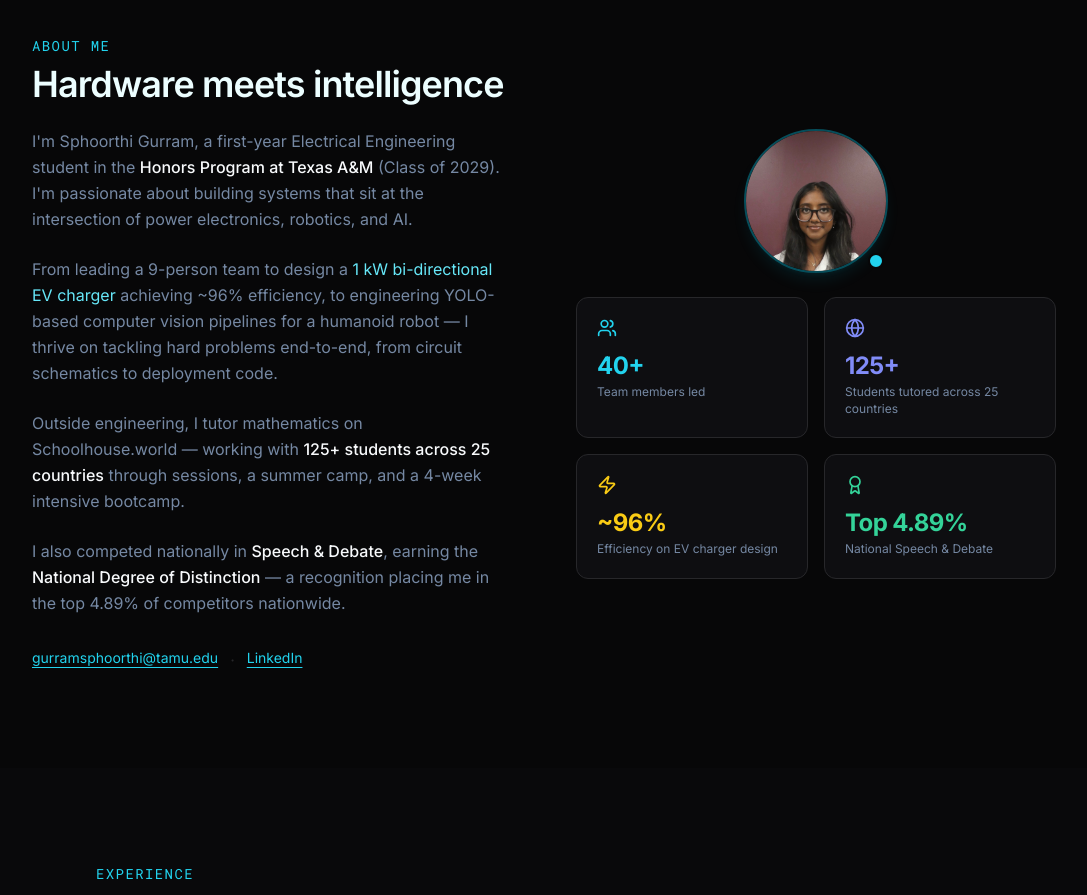
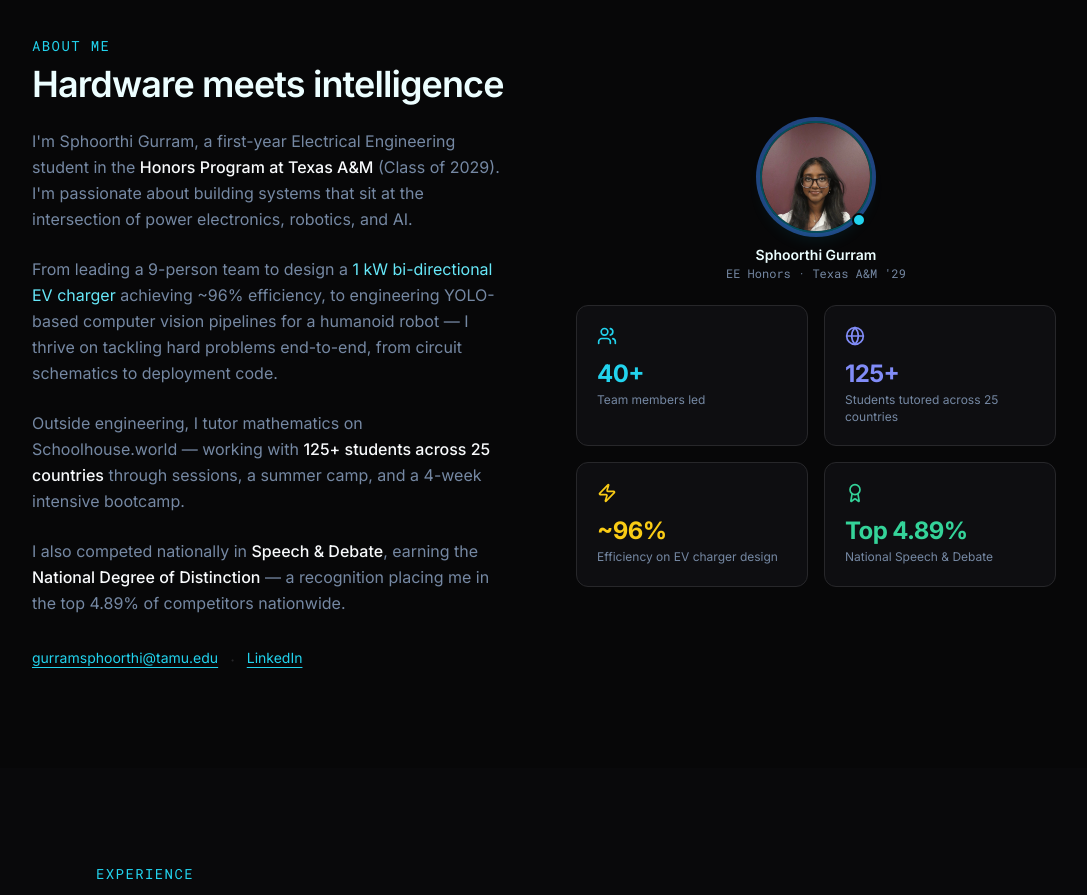
Before and after one commit to sphoorthigurram/sphoorthi-website, a Next.js app: page /sphoorthi-website/ in a window 1280 px wide. Shown: the part 860-1755 px from the top of the page, without its empty margins (96-1183 px from the left). Built offline with nearby package versions, Linux system fonts and the light colour scheme.

Commit message:
Move Behind the Scenes to end of Think Tank, fix headshot crop and layout
Co-Authored-By: Claude Sonnet 4.6 <noreply@anthropic.com>

```diff
--- a/src/components/About.tsx
+++ b/src/components/About.tsx
@@ -112,22 +112,27 @@ export default function About() {
           <div className="flex flex-col gap-6">
             {/* Headshot */}
             <motion.div
-              initial={{ opacity: 0, scale: 0.9 }}
+              initial={{ opacity: 0, scale: 0.95 }}
               whileInView={{ opacity: 1, scale: 1 }}
               transition={{ duration: 0.5 }}
               viewport={{ once: true }}
-              className="flex justify-center"
+              className="flex flex-col items-center gap-3"
             >
               <div className="relative">
-                <div className="w-36 h-36 rounded-full overflow-hidden border-2 border-cyan-500/40 shadow-lg shadow-cyan-500/10">
+                <div className="w-28 h-28 rounded-full overflow-hidden border-2 border-cyan-500/40 shadow-lg shadow-cyan-500/10 ring-4 ring-cyan-500/8">
                   {/* eslint-disable-next-line @next/next/no-img-element */}
                   <img
                     src="/sphoorthi-website/headshot.jpg"
                     alt="Sphoorthi Gurram"
-                    className="w-full h-full object-cover object-top"
+                    className="w-full h-full object-cover"
+                    style={{ objectPosition: "50% 18%" }}
                   />
                 </div>
-                <span className="absolute bottom-1 right-1 w-4 h-4 rounded-full bg-cyan-400 border-2 border-background" />
+                <span className="absolute bottom-1.5 right-1.5 w-3.5 h-3.5 rounded-full bg-cyan-400 border-2 border-background" />
+              </div>
+              <div className="text-center">
+                <p className="text-sm font-semibold text-spektr-cyan-50">Sphoorthi Gurram</p>
+                <p className="text-xs text-muted-foreground font-mono">EE Honors · Texas A&amp;M &apos;29</p>
               </div>
             </motion.div>
 
```
Also changed, not shown: src/lib/experiences.ts (+7 -8 lines).
